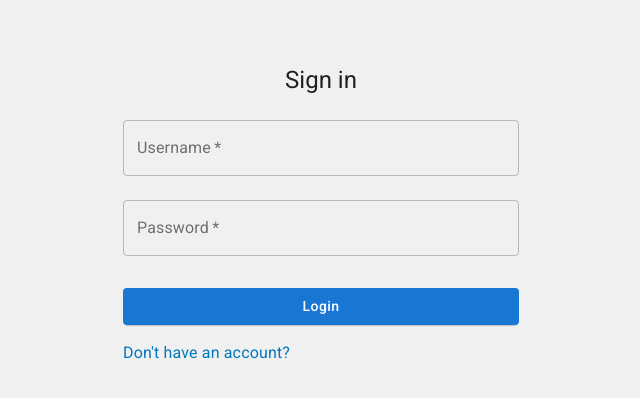
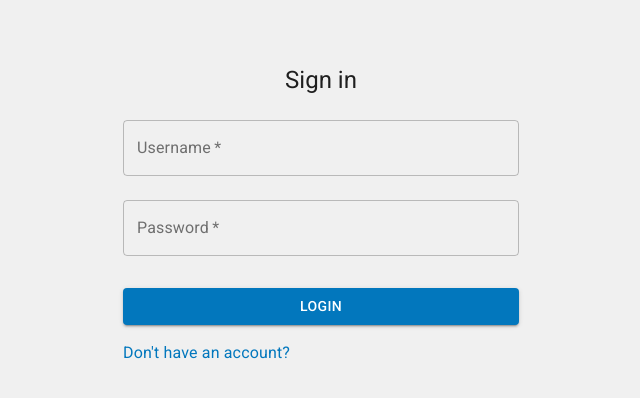
Before and after one commit to aleisley/chatzone-client, a React (Create React App) app: page / in a window 1280 px wide. Shown: the top 398 px of the page, without its empty margins (319-959 px from the left). Built offline with nearby package versions, Linux system fonts and the light colour scheme.

Commit message:
Solved the button problem for material ui

```diff
--- a/src/App.js
+++ b/src/App.js
@@ -19,7 +19,7 @@ const theme = createMuiTheme({
     },
     secondary: {
       light: '#ffd95a',
-      main: 'f9a825',
+      main: '#f9a825',
       dark: '#c17900',
       contrastText: '#212121'
     },
--- a/src/Home/Login.js
+++ b/src/Home/Login.js
@@ -1,5 +1,6 @@
 import React from 'react';
 import { Formik } from 'formik'
+import Button from '@material-ui/core/Button';
 import Grid from '@material-ui/core/Grid'
 import Link from '@material-ui/core/Link'
 import TextField from '@material-ui/core/TextField'
@@ -23,22 +24,8 @@ const useStyles = makeStyles(theme => ({
   },
   submit: {
     margin: theme.spacing(3, 0, 2),
-    width: '100%',
-    backgroundColor: '#1976d2',
-    border: 'none',
-    padding: '6px 16px',
-    fontSize: '0.875rem',
-    color: '#fff',
-    boxShadow: '0px 3px 1px -2px rgba(0, 0, 0, 0.2)',
-    minWidth: '64px',
-    boxSizing: 'border-box',
-    fontFamily: 'Roboto',
-    fontWeight: '500',
-    lineHeight: '1.75',
-    borderRadius: '4px',
-    letterSpacing: '0.02857em',
-    cursor: 'pointer',
-  }
+  },
+
 }))
 
 const Login = props => {
@@ -135,12 +122,15 @@ const Login = props => {
                     onChange={handleChange}
                     type="password"
                   />
-                  <button
+                  <Button
                     type="submit"
+                    fullWidth={true}
+                    variant="contained"
+                    color="primary"
                     className={classes.submit}
                   >
                     Login
-                  </button>
+                  </Button>
 
                 </form>
               )}
--- a/src/Home/Register.js
+++ b/src/Home/Register.js
@@ -2,6 +2,7 @@ import React from 'react'
 import { makeStyles } from '@material-ui/styles'
 import Grid from '@material-ui/core/Grid'
 import Typography from '@material-ui/core/Typography'
+import Button from '@material-ui/core/Button';
 import Link from '@material-ui/core/Link'
 import TextField from '@material-ui/core/TextField'
 import { Formik } from 'formik'
@@ -23,21 +24,6 @@ const useStyles = makeStyles(theme => ({
   },
   submit: {
     margin: theme.spacing(3, 0, 2),
-    width: '100%',
-    backgroundColor: '#1976d2',
-    border: 'none',
-    padding: '6px 16px',
-    fontSize: '0.875rem',
-    color: '#fff',
-    boxShadow: '0px 3px 1px -2px rgba(0, 0, 0, 0.2)',
-    minWidth: '64px',
-    boxSizing: 'border-box',
-    fontFamily: 'Roboto',
-    fontWeight: '500',
-    lineHeight: '1.75',
-    borderRadius: '4px',
-    letterSpacing: '0.02857em',
-    cursor: 'pointer',
   }
 }))
 
@@ -183,12 +169,15 @@ const Register = props => {
                     type="password"
                   />
 
-                  <button
+                  <Button
                     type="submit"
+                    fullWidth={true}
+                    variant="contained"
+                    color="primary"
                     className={classes.submit}
                   >
                     Register
-                  </button>
+                  </Button>
 
 
 
```
